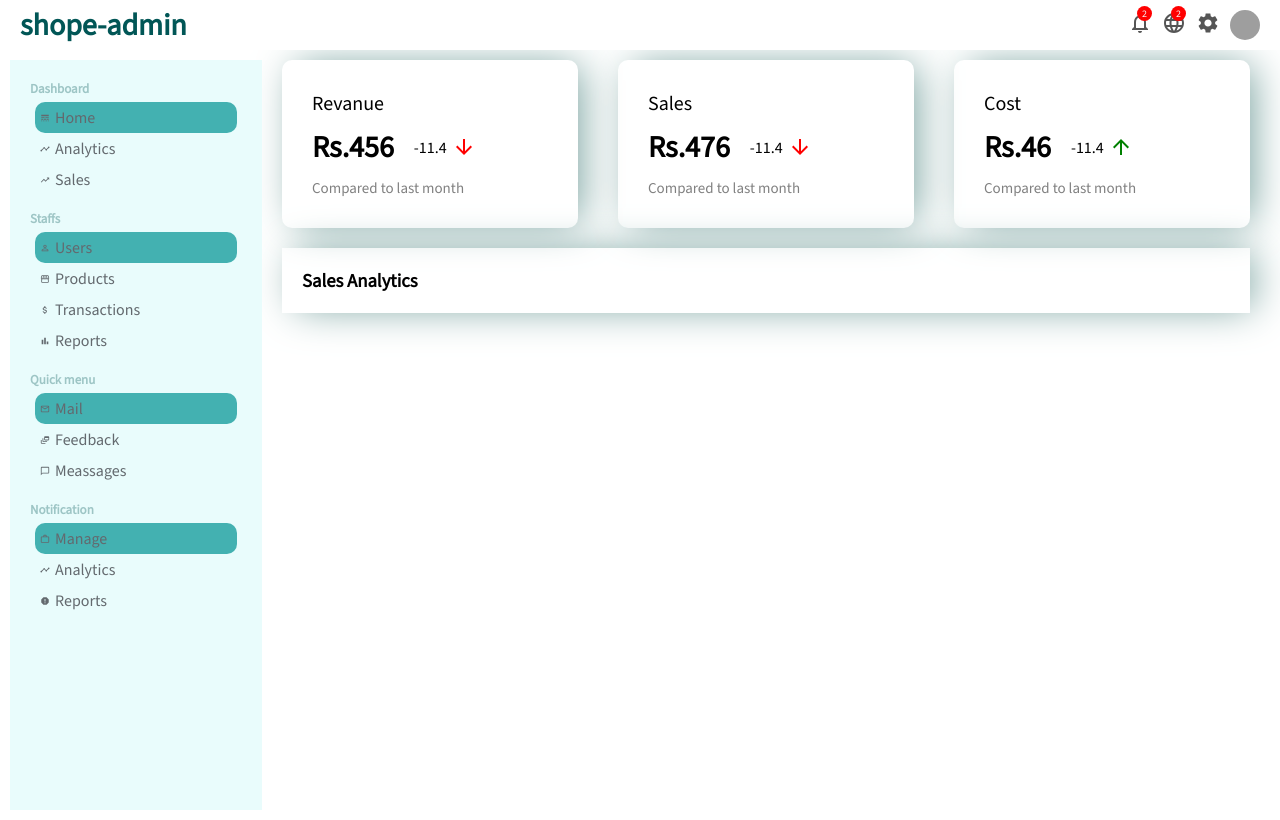
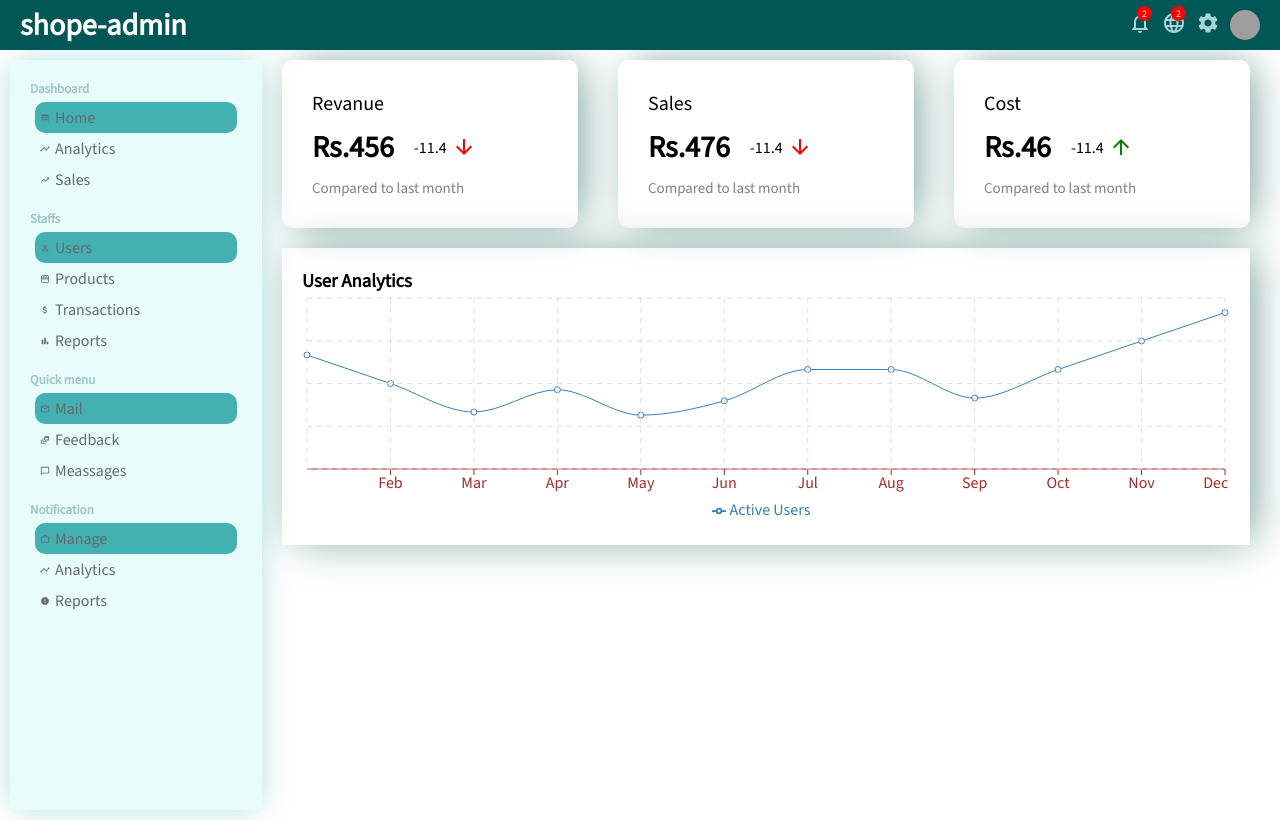
Before and after one commit to vishnuvvv/e-commerce-app-admin-ui, a React (Create React App) app: page / in a window 1280 px wide. Built offline with nearby package versions, Linux system fonts and the light colour scheme; grey boxes are pictures that could not be loaded.

Commit message:
added charts

```diff
--- a/src/components/chart/Chart.jsx
+++ b/src/components/chart/Chart.jsx
@@ -1,9 +1,27 @@
 import React from "react";
 import "./Chart.css";
-const Chart = () => {
+import {
+  LineChart,
+  Line,
+  XAxis,
+  CartesianGrid,
+  Tooltip,
+  Legend,
+  ResponsiveContainer,
+} from "recharts";
+const Chart = ({ title, data, dataKey, grid }) => {
   return (
     <div className="chart">
-      <h3 className="chart-title">Sales Analytics</h3>
+      <h3 className="chart-title">{title}</h3>
+      <ResponsiveContainer width="100%" aspect={4 / 1}>
+        <LineChart data={data}>
+          <XAxis dataKey="name" stroke="brown" />
+          <Line type="monotone" dataKey={dataKey} />
+          <Tooltip />
+          {grid && <CartesianGrid stroke="#e0dfdf" strokeDasharray="5 5" />}
+          <Legend />
+        </LineChart>
+      </ResponsiveContainer>
     </div>
   );
 };
--- a/src/components/navbar/Navbar.css
+++ b/src/components/navbar/Navbar.css
@@ -1,7 +1,7 @@
 .navbar {
   width: 100%;
   height: 50px;
-  background-color: white;
+  background-color: rgb(1, 86, 86);
   position: sticky;
   top: 0;
   z-index: 999;
@@ -17,7 +17,7 @@
 .logo {
   font-weight: bold;
   font-size: 30px;
-  color: rgb(1, 86, 86);
+  color: white;
   cursor: pointer;
 }
 .nav-right {
@@ -28,7 +28,7 @@
   position: relative;
   cursor: pointer;
   margin-right: 10px;
-  color: #555;
+  color: rgb(170, 212, 214);
 }
 .notifi-icon-badge {
   position: absolute;
--- a/src/components/sidebar/Sidebar.css
+++ b/src/components/sidebar/Sidebar.css
@@ -4,6 +4,9 @@
   background-color: rgb(233, 252, 252);
   position: sticky;
   top: 50px;
+  box-shadow: 0px 0px 30px -4px rgba(53, 171, 171, 0.46);
+  -webkit-box-shadow: 0px 0px 30px -4px rgba(53, 171, 171, 0.46);
+  -moz-box-shadow: 0px 0px 30px -4px rgba(53, 171, 171, 0.46);
 }
 .sidebar-wrapper {
   padding: 20px;
@@ -34,7 +37,7 @@
   background-color: #43b1b1;
 }
 
-.sidebar-icon{
-    margin-right: 5px;
-    font-size: 10px !important ;
+.sidebar-icon {
+  margin-right: 5px;
+  font-size: 10px !important ;
 }
--- /dev/null
+++ b/src/dummyData.js
@@ -0,0 +1,50 @@
+export const userData = [
+    {
+      name: "Jan",
+      "Active Users": 4000,
+    },
+    {
+      name: "Feb",
+      "Active Users": 3000,
+    },
+    {
+      name: "Mar",
+      "Active Users": 2000,
+    },
+    {
+      name: "Apr",
+      "Active Users": 2780,
+    },
+    {
+      name: "May",
+      "Active Users": 1890,
+    },
+    {
+      name: "Jun",
+      "Active Users": 2390,
+    },
+    {
+      name: "Jul",
+      "Active Users": 3490,
+    },
+    {
+      name: "Aug",
+      "Active Users": 3490,
+    },
+    {
+      name: "Sep",
+      "Active Users": 2490,
+    },
+    {
+      name: "Oct",
+      "Active Users": 3490,
+    },
+    {
+      name: "Nov",
+      "Active Users": 4490,
+    },
+    {
+      name: "Dec",
+      "Active Users": 5490,
+    },
+  ];
--- a/src/pages/home/Home.jsx
+++ b/src/pages/home/Home.jsx
@@ -2,12 +2,12 @@ import React from "react";
 import "./Home.css";
 import FeaturedInfo from "../../components/featured-info/FeaturedInfo";
 import Chart from "../../components/chart/Chart";
-
+import { userData } from "../../dummyData";
 const Home = () => {
   return (
     <div className="home">
       <FeaturedInfo />
-      <Chart />
+      <Chart data={userData} title="User Analytics" grid dataKey="Active Users" />
     </div>
   );
 };
```
